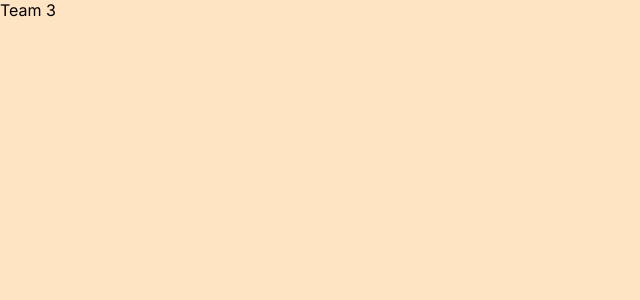
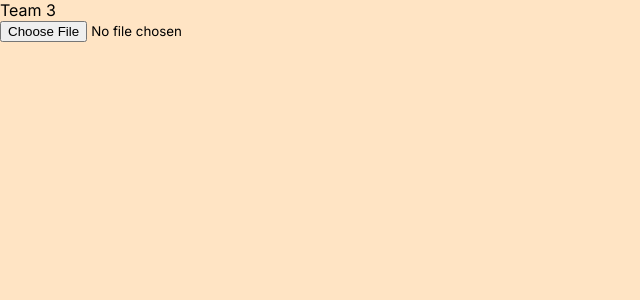
Before and after one commit to TT8-React/team-3, a React (Create React App) app: page / in a window 1280 px wide. Shown: the top 300 px of the page, without its empty margins (0-640 px from the left). Built offline with nearby package versions, Linux system fonts and the light colour scheme.

Commit message:
start upload input

```diff
--- a/src/App.js
+++ b/src/App.js
@@ -3,7 +3,7 @@ import styled from 'styled-components'
 import { ThemeProvider } from 'styled-components';
 import { defaultTheme } from './global/themes';
 import Global from './global/global';
-import { Body1, Body2, Body3, H1, H2, H3, H4, H5 } from './components/Typography';
+import UploadInput from './components/UploadInput';
 
 function App() {
   return (
@@ -11,6 +11,7 @@ function App() {
       <ThemeProvider theme={defaultTheme}>
         <Global />
         <Test>Team 3</Test>
+        <UploadInput />
       </ThemeProvider>
     </>
   );
--- /dev/null
+++ b/src/components/UploadInput/index.jsx
@@ -0,0 +1,12 @@
+import React from 'react'
+import Style from './style'
+
+const UploadInput = () => {
+    return (
+        <Style>
+            <input type="file" />
+        </Style>
+    )
+}
+
+export default UploadInput
--- /dev/null
+++ b/src/components/UploadInput/style.js
@@ -0,0 +1,7 @@
+import styled from "styled-components";
+
+const Style = styled.div`
+
+`
+
+export default Style;
```
